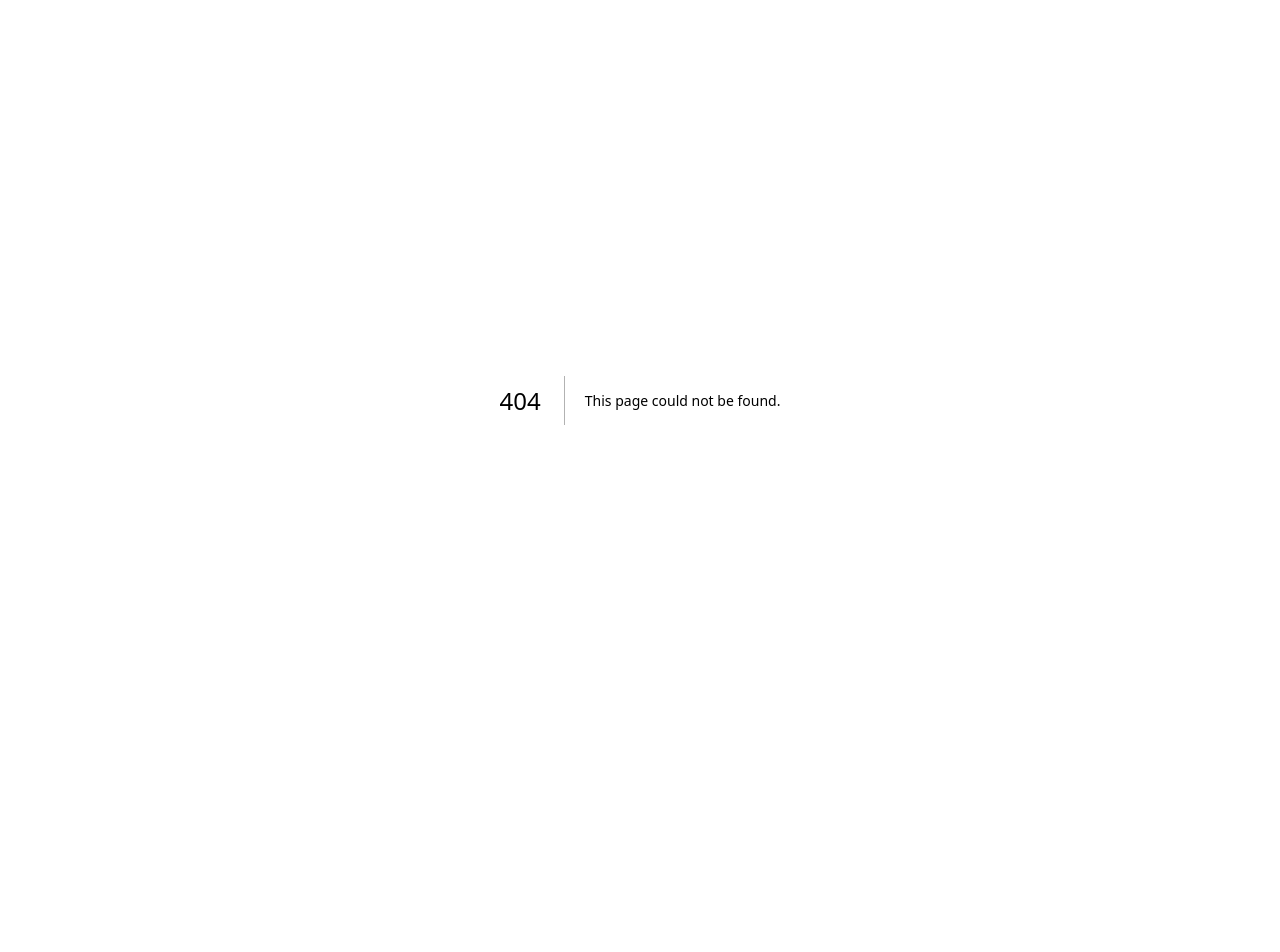
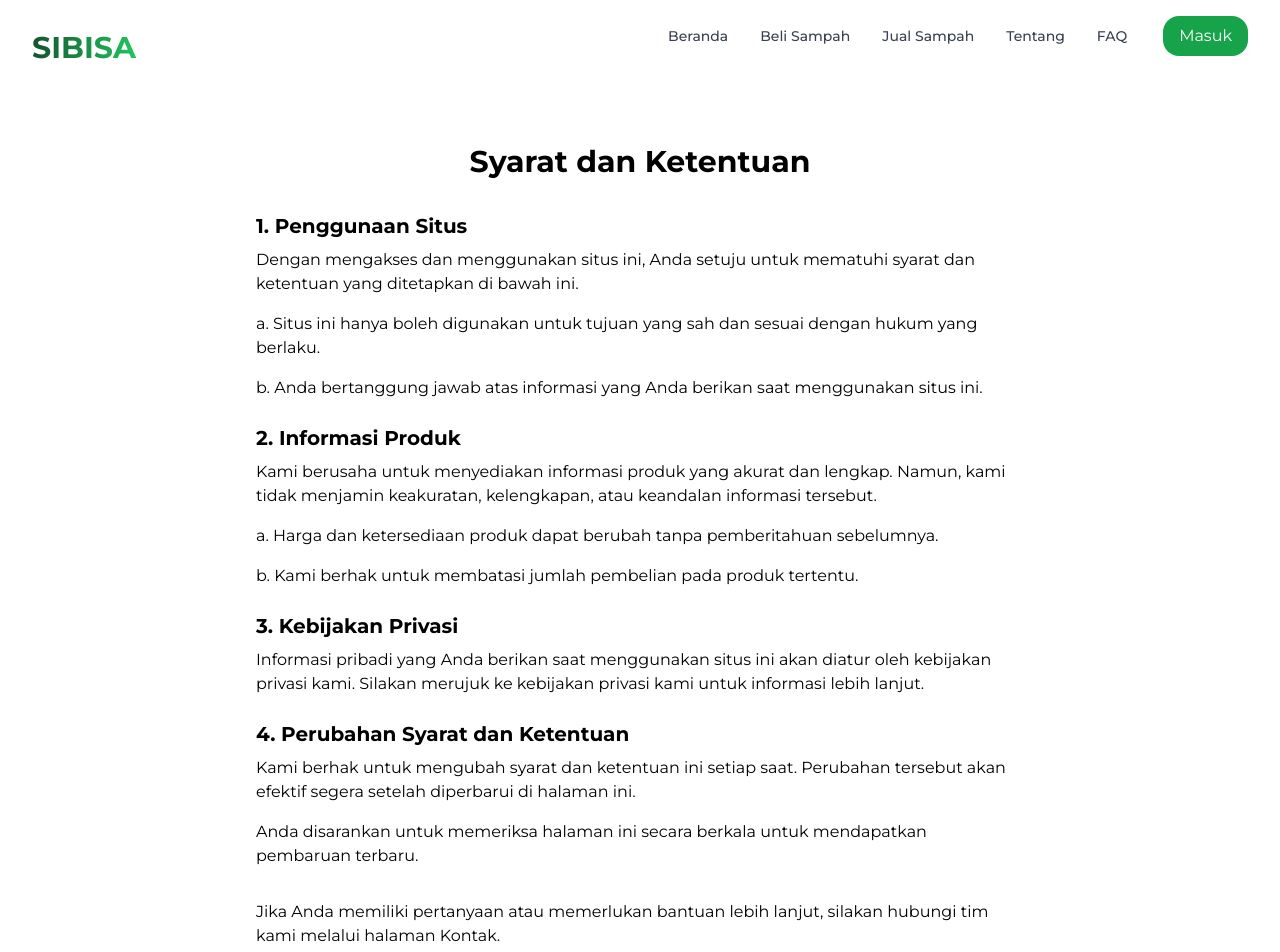
Before and after one commit to RPL02MKM/RPL02MKM-TIK204-2023-B-SiBiSa-Frontend, a Next.js app: page /terms-and-conditions in a window 1280 px wide. Before the commit this address had no page. Shown: the top 952 px of the page. Before the commit the page ends 800 px from the top, so only its background shows below. Built offline with nearby package versions, Linux system fonts and the light colour scheme.

Commit message:
Membuat halaman syarat dan ketentuan

```diff
--- /dev/null
+++ b/src/pages/terms-and-conditions.js
@@ -0,0 +1,80 @@
+import Head from 'next/head';
+import Layout from '../components/layouts/Layouts';
+
+const SyaratKetentuanPage = () => {
+  return (
+    <Layout>
+      <Head>
+        <title>Syarat dan Ketentuan | Jual Beli Sampah Anorganik Online</title>
+        <meta
+          name="description"
+          content="Syarat dan Ketentuan Jual Beli Sampah Anorganik Online"
+        />
+      </Head>
+
+      <section className="bg-white py-12">
+        <div className="max-w-3xl mx-auto">
+          <h1 className="text-3xl font-bold mb-8 text-center">
+            Syarat dan Ketentuan
+          </h1>
+
+          <h2 className="text-xl font-bold mt-6 mb-2">1. Penggunaan Situs</h2>
+          <p className="mb-4">
+            Dengan mengakses dan menggunakan situs ini, Anda setuju untuk
+            mematuhi syarat dan ketentuan yang ditetapkan di bawah ini.
+          </p>
+          <p className="mb-4">
+            a. Situs ini hanya boleh digunakan untuk tujuan yang sah dan sesuai
+            dengan hukum yang berlaku.
+          </p>
+          <p className="mb-4">
+            b. Anda bertanggung jawab atas informasi yang Anda berikan saat
+            menggunakan situs ini.
+          </p>
+
+          <h2 className="text-xl font-bold mt-6 mb-2">2. Informasi Produk</h2>
+          <p className="mb-4">
+            Kami berusaha untuk menyediakan informasi produk yang akurat dan
+            lengkap. Namun, kami tidak menjamin keakuratan, kelengkapan, atau
+            keandalan informasi tersebut.
+          </p>
+          <p className="mb-4">
+            a. Harga dan ketersediaan produk dapat berubah tanpa pemberitahuan
+            sebelumnya.
+          </p>
+          <p className="mb-4">
+            b. Kami berhak untuk membatasi jumlah pembelian pada produk
+            tertentu.
+          </p>
+
+          <h2 className="text-xl font-bold mt-6 mb-2">3. Kebijakan Privasi</h2>
+          <p className="mb-4">
+            Informasi pribadi yang Anda berikan saat menggunakan situs ini akan
+            diatur oleh kebijakan privasi kami. Silakan merujuk ke kebijakan
+            privasi kami untuk informasi lebih lanjut.
+          </p>
+
+          <h2 className="text-xl font-bold mt-6 mb-2">
+            4. Perubahan Syarat dan Ketentuan
+          </h2>
+          <p className="mb-4">
+            Kami berhak untuk mengubah syarat dan ketentuan ini setiap saat.
+            Perubahan tersebut akan efektif segera setelah diperbarui di halaman
+            ini.
+          </p>
+          <p className="mb-4">
+            Anda disarankan untuk memeriksa halaman ini secara berkala untuk
+            mendapatkan pembaruan terbaru.
+          </p>
+
+          <p className="mt-8">
+            Jika Anda memiliki pertanyaan atau memerlukan bantuan lebih lanjut,
+            silakan hubungi tim kami melalui halaman Kontak.
+          </p>
+        </div>
+      </section>
+    </Layout>
+  );
+};
+
+export default SyaratKetentuanPage;
```
